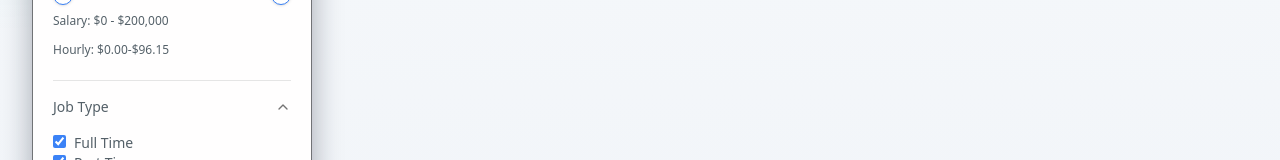
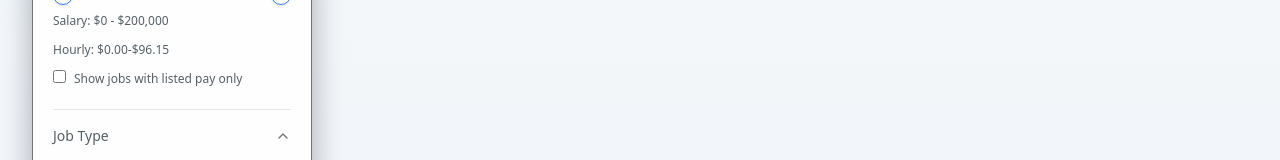
Before and after one commit to JMccabe1-ggc/Time2Apply, a React app in the folder frontend/: page /user in a window 1280 px wide. Shown: the part 429-589 px from the top of the page. Built offline with nearby package versions, Linux system fonts and the light colour scheme; no server answers; the HTML template or start-up script is replaced by a standard one.

Commit message:
fix hourly next

```diff
--- a/frontend/src/hooks/useJobFilters.ts
+++ b/frontend/src/hooks/useJobFilters.ts
@@ -2,6 +2,8 @@ import { useState } from "react";
 import type { Job } from "../types/job.ts";
 
 export const useJobFilters = () => {
+    const [hasPayListed, setHasPayListed] = useState(false);
+
     const [jobType, setJobType] = useState({
         fullTime: true,
         partTime: true,
@@ -55,6 +57,8 @@ export const useJobFilters = () => {
 
             if (job.pay && (job.pay.max < minSalary || job.pay.min > maxSalary)) return false;
 
+            if (hasPayListed && job.pay == null) return false;
+
             if (term) {
                 const titleMatch = job.title?.toLowerCase().includes(term);
                 const companyMatch = job.company?.toLowerCase().includes(term);
@@ -86,6 +90,8 @@ export const useJobFilters = () => {
         setMinSalary,
         maxSalary,
         setMaxSalary,
+        hasPayListed,
+        setHasPayListed,
         filterTerm,
         setFilterTerm,
         filterLocation,
--- a/frontend/src/hooks/useJobs.ts
+++ b/frontend/src/hooks/useJobs.ts
@@ -24,7 +24,7 @@ export const useJobs = () => {
 
         setLoading(true);
         setError(null);
-        try {
+        try {//ERROR HERE ONLY IN CONSOLE
             const response = await fetch(`${API_BASE_URL}/jobs/search`, {
                 method: "POST",
                 headers: { "Content-Type": "application/json" },
@@ -40,10 +40,10 @@ export const useJobs = () => {
 
             const data = await response.json();
             setJobs(mapApiResponseToJobs(data.jobs));
-        } catch (err) {
+        } catch (err) {//ERROR HERE NEW CITY ALWAYS CATCHES ISSUES
             const message = err instanceof Error ? err.message : "Unknown error";
-            setError(message);
-            console.error("Error fetching jobs:", err);
+            setError("zzzzError fetching jobs: " + message);
+            console.error("Error fetching jobs:aaaaa", err);
         } finally {
             setLoading(false);
         }
--- a/frontend/src/pages/JobSearchPage.tsx
+++ b/frontend/src/pages/JobSearchPage.tsx
@@ -42,6 +42,8 @@ const JobSearchPage = () => {
     setMinSalary,
     maxSalary,
     setMaxSalary,
+    hasPayListed,
+    setHasPayListed,
     applyFilters,
   } = useJobFilters();
 
@@ -299,6 +301,15 @@ const handleMarkApplied = async (job: any) => {
                   />
                   <label htmlFor="salaryRange">Salary: {`$${minSalary.toLocaleString()} - $${maxSalary.toLocaleString()}`}</label>
                   <label htmlFor="salary2Hourly">Hourly: {`$${(minSalary / 2080).toFixed(2)}`}-${(maxSalary / 2080).toFixed(2)}</label>
+                  <label htmlFor="listedPayOnly">
+                    <input
+                      type="checkbox"
+                      id="listedPayOnly"
+                      checked={hasPayListed}
+                      onChange={(e) => setHasPayListed(e.target.checked)}
+                    />
+                    Show jobs with listed pay only
+                  </label>
                 </AccordionContent>
               </AccordionItem>
               <AccordionItem value="jobType">
```
Also changed, not shown: 1 other file (tests, documents, lock files or other folders).
